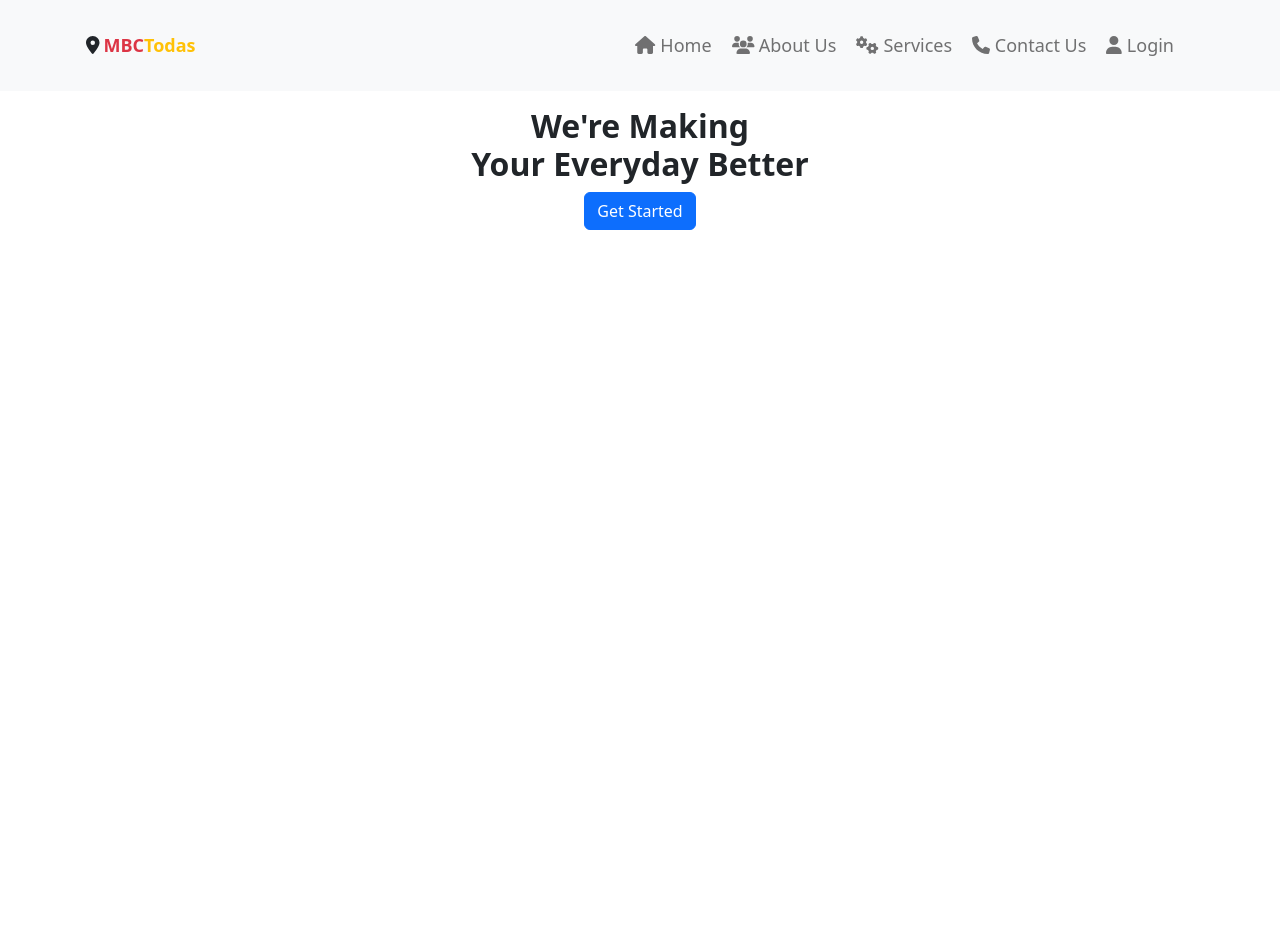
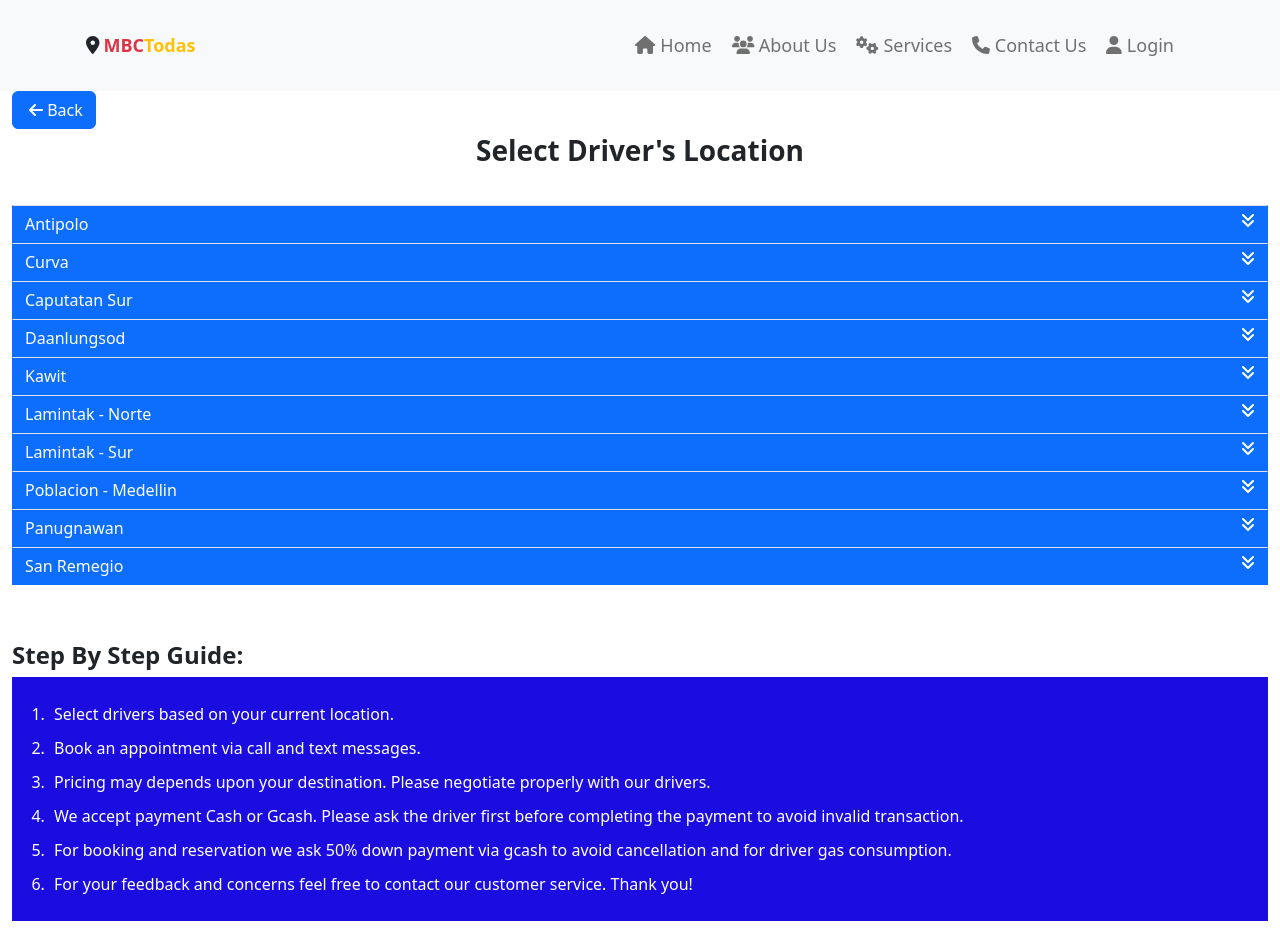
Before and after one commit to alaska25/mbctoda, a React (Create React App) app: page /driver_list in a window 1280 px wide. Before the commit the page ends 800 px from the top, so only its background shows below. Built offline with nearby package versions, Linux system fonts and the light colour scheme; no server answers; a web font is replaced by a local one.

Commit message:
updated code

```diff
--- a/src/App.js
+++ b/src/App.js
@@ -12,7 +12,7 @@ import Home from "./pages/Home";
 import Login from "./pages/Login";
 import Logout from "./pages/Logout";
 import AddMember from "./pages/AddMember";
-import MemberList from "./pages/MemberList";
+import Driver_List from "./pages/Driver_List";
 import Register from "./pages/Register";
 import Services from "./pages/Services";
 import TermPolicies from "./pages/TermPolicies";
@@ -96,7 +96,7 @@ function App() {
                     <Route exact path ="/login" element={<Login />} />
                     <Route exact path ="/logout" element={<Logout />} />
                     <Route exact path ="/addmember" element={<AddMember />} />
-                    <Route exact path ="/memberlist" element={<MemberList />} />
+                    <Route exact path ="/driver_list" element={<Driver_List />} />
                     <Route exact path ="/register" element={<Register />} />
                     <Route exact path ="/admindashboard" element={<AdminDashboard />} />
                     <Route exact path ="/services" element={<Services />} />
--- a/src/pages/MemberList.js
+++ b/src/pages/Driver_List.js
@@ -20,7 +20,7 @@ import {Navigate} from "react-router-dom";
 import UserContext from "../UserContext";
 import {useContext} from "react";
 
-export default function MemberList(){
+export default function Driver_List(){
 	// To be used for validating the "role" of the user.
 	const {user} = useContext(UserContext);
 
--- a/src/pages/SubContent.js
+++ b/src/pages/SubContent.js
@@ -4,7 +4,7 @@ export default function SubContent(){
 
 	return(
 		<>
-			<button className="tablink"><Nav.Link as={Link} to="/MemberList" eventKey="/MemberList" className="fw-bold">Book A Ride</Nav.Link>
+			<button className="tablink"><Nav.Link as={Link} to="/Driver_List" eventKey="/Driver_List" className="fw-bold">Book A Ride</Nav.Link>
 			</button>
 		</>
 		)
```
